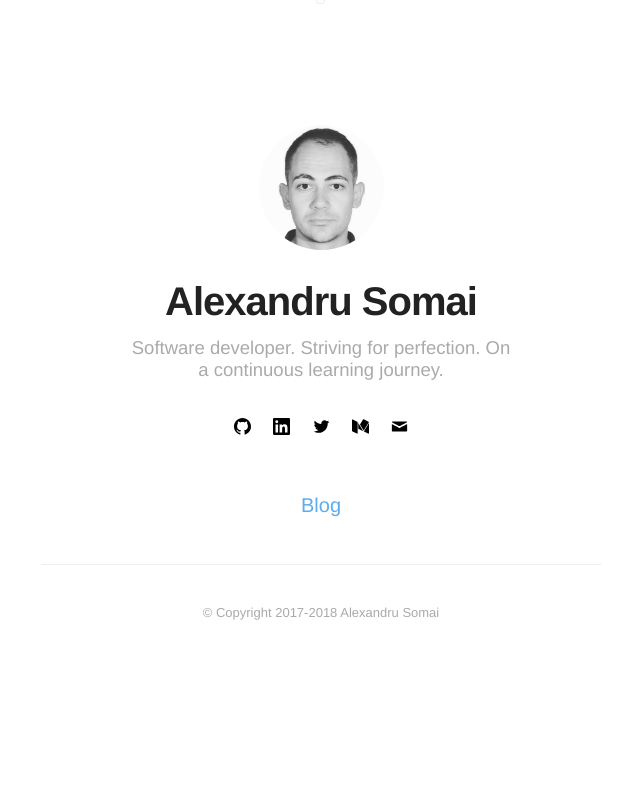
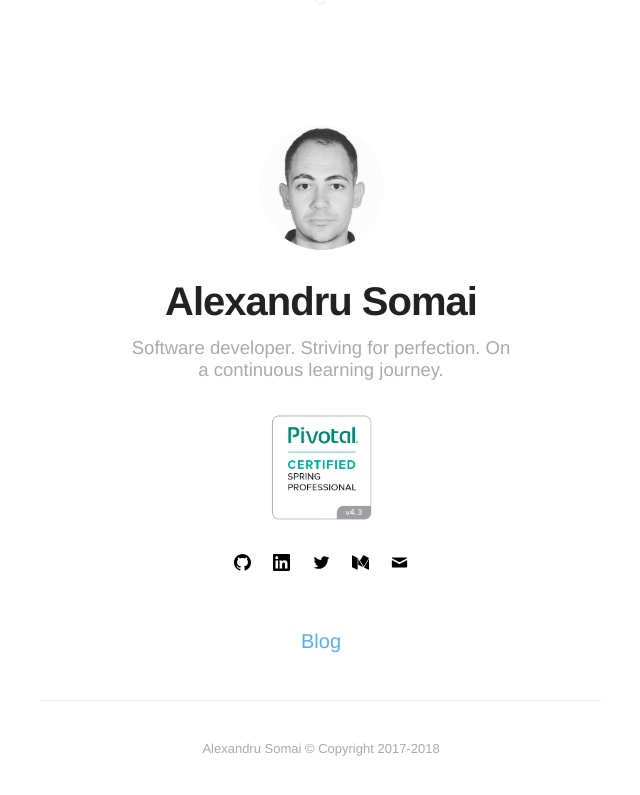
Before and after one commit to alexsomai/alexsomai.github.io, a Jekyll site: the page built from index.html, in a window 1280 px wide. Shown: the top 795 px of the page, without its empty margins (319-959 px from the left). Built offline with Jekyll 4.4.1, drawn with Linux system fonts in a browser that asks for light colours.

Commit message:
Add Spring Certification badge

```diff
--- a/_config.yml
+++ b/_config.yml
@@ -95,7 +95,7 @@ sass:
     sass_dir: _sass
     style: :compressed
 
-gems:
+plugins:
   - jemoji
   - jekyll-mentions
   - jekyll-seo-tag
--- a/_includes/footer.html
+++ b/_includes/footer.html
@@ -1,4 +1,4 @@
 <footer class="footer-main">
-    © Copyright 2017-{{ site.time | date: '%Y' }} {{ site.name }}
+    {{ site.name }} © Copyright 2017-{{ site.time | date: '%Y' }}
     <!--<a class="link" href="{{ site.url }}/feed.xml" target="_blank"><svg class="icon icon-rss"><use xlink:href="#icon-rss"></use></svg></a>-->
 </footer>
--- a/_includes/header.html
+++ b/_includes/header.html
@@ -12,12 +12,16 @@ or page.title == "Tags"
     </a>
     {% else %}
     <span class="link">
-                <img class="selfie" alt="{{ site.name }}" src="{% if site.external-image %}{{ site.picture }}{% else %}{{ site.url }}/{{ site.picture }}{% endif %}" />
-            </span>
+        <img class="selfie" alt="{{ site.name }}" src="{% if site.external-image %}{{ site.picture }}{% else %}{{ site.url }}/{{ site.picture }}{% endif %}"/>
+    </span>
     {% endif %}
 
     <h1 class="title">{{ site.name }}</h1>
     <h2 class="description">{{ site.bio }}</h2>
+
+    <a class="link" href="http://bcert.me/suysfpmcz" target="_blank">
+        <img class="certification" src="/assets/images/spring-certification-badge.png"/>
+    </a>
 
     {% include social-links.html %}
 </header>
--- a/_sass/components/header.sass
+++ b/_sass/components/header.sass
@@ -10,12 +10,18 @@
         margin-bottom: 25px
         border-radius: 100%
         transition: all .2s
-        box-shadow: 0
         opacity: 1
 
         &:hover
-            box-shadow: 0 0px 4px 0 rgba(0,0,0,0.18), 0 0px 12px 0 rgba(0,0,0,0.15)
+            box-shadow: 0 0 4px 0 rgba(0,0,0,0.18), 0 0 12px 0 rgba(0,0,0,0.15)
             opacity: .8
+
+    > .link > .certification
+        width: 20%
+        transition: all .3s
+
+        &:hover
+            transform: scale(1.1)
 
     > .title
         font-size: 4rem
```
Also changed, not shown: assets/images/spring-certification-badge.png (added).
